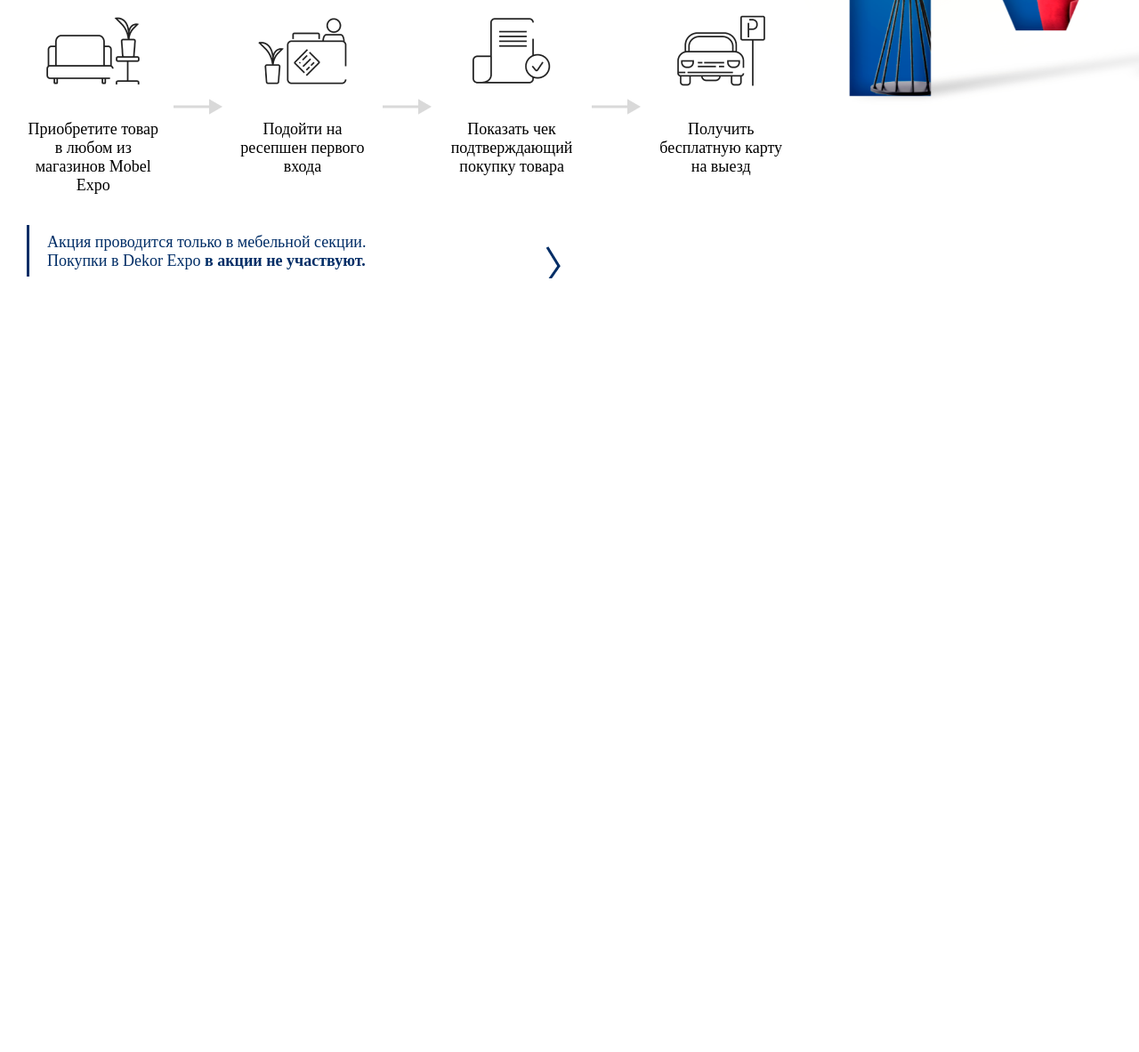
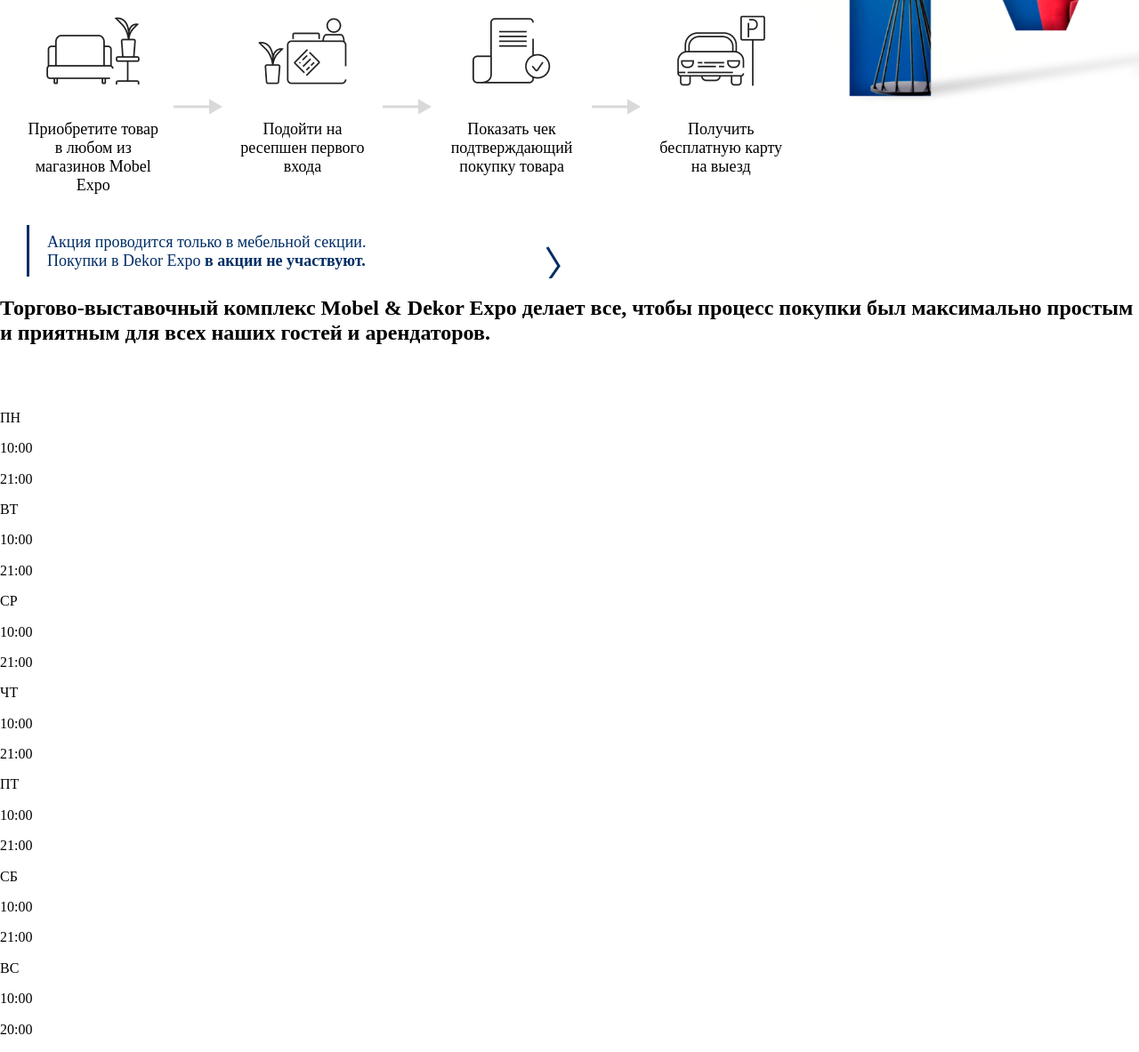
Before and after one commit to k3499/mobel-parking, a plain HTML site: page index.html in a window 1280 px wide. Shown: the part 1287-2470 px from the top of the page at 89% size. Before the commit the page ends 1600 px from the top, so only its background shows below. Drawn offline with Linux system fonts and the light colour scheme.

Commit message:
feat: section worktime основа

```diff
--- a/index.html
+++ b/index.html
@@ -72,6 +72,56 @@
                     </div>
                 </div>
             </section>
+            <section class="worktime">
+                <div class="worktime__container">
+                    <h2 class="worktime__title">Торгово-выставочный комплекс Mоbel & Dekor Expo делает все,
+                        чтобы процесс покупки был максимально простым и приятным для
+                        всех наших гостей и арендаторов.</h2>
+                    <div class="worktime__image-container">
+                        <img src="" class="worktime__image">
+                        <img src="" class="worktime__image">
+                        <img src="" class="worktime__image">
+                    </div>
+                    <div class="worktime__time-container">
+                        <img src="" class="worktime__clock">
+                        <div class="worktime__time-item">
+                            <p class="worktime__time-name">ПН</p>
+                            <p class="worktime__time-from">10:00</p>
+                            <p class="worktime__time-until">21:00</p>
+                        </div>
+                        <div class="worktime__time-item">
+                            <p class="worktime__time-name">ВТ</p>
+                            <p class="worktime__time-from">10:00</p>
+                            <p class="worktime__time-until">21:00</p>
+                        </div>
+                        <div class="worktime__time-item">
+                            <p class="worktime__time-name">СР</p>
+                            <p class="worktime__time-from">10:00</p>
+                            <p class="worktime__time-until">21:00</p>
+                        </div>
+                        <div class="worktime__time-item">
+                            <p class="worktime__time-name">ЧТ</p>
+                            <p class="worktime__time-from">10:00</p>
+                            <p class="worktime__time-until">21:00</p>
+                        </div>
+                        <div class="worktime__time-item">
+                            <p class="worktime__time-name">ПТ</p>
+                            <p class="worktime__time-from">10:00</p>
+                            <p class="worktime__time-until">21:00</p>
+                        </div>
+                        <div class="worktime__time-item">
+                            <p class="worktime__time-name">СБ</p>
+                            <p class="worktime__time-from">10:00</p>
+                            <p class="worktime__time-until">21:00</p>
+                        </div>
+                        <div class="worktime__time-item">
+                            <p class="worktime__time-name worktime__time-name-vs">ВС</p>
+                            <p class="worktime__time-from">10:00</p>
+                            <p class="worktime__time-until">20:00</p>
+                        </div>
+                    </div>
+                </div>
+            </section>
         </div>
     </body>
 </html>
```
Also changed, not shown: images/worktime-1.png (added).
